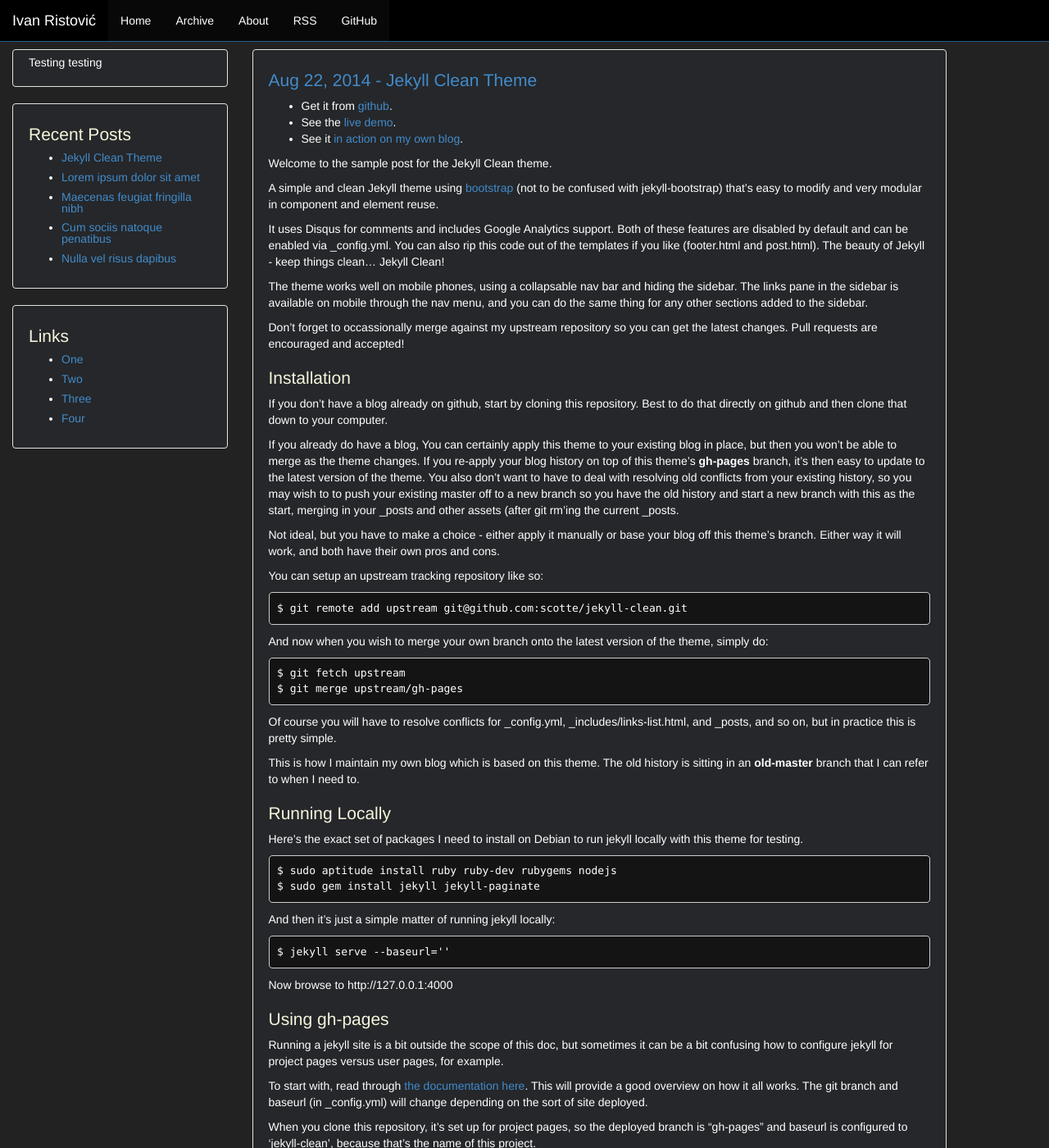
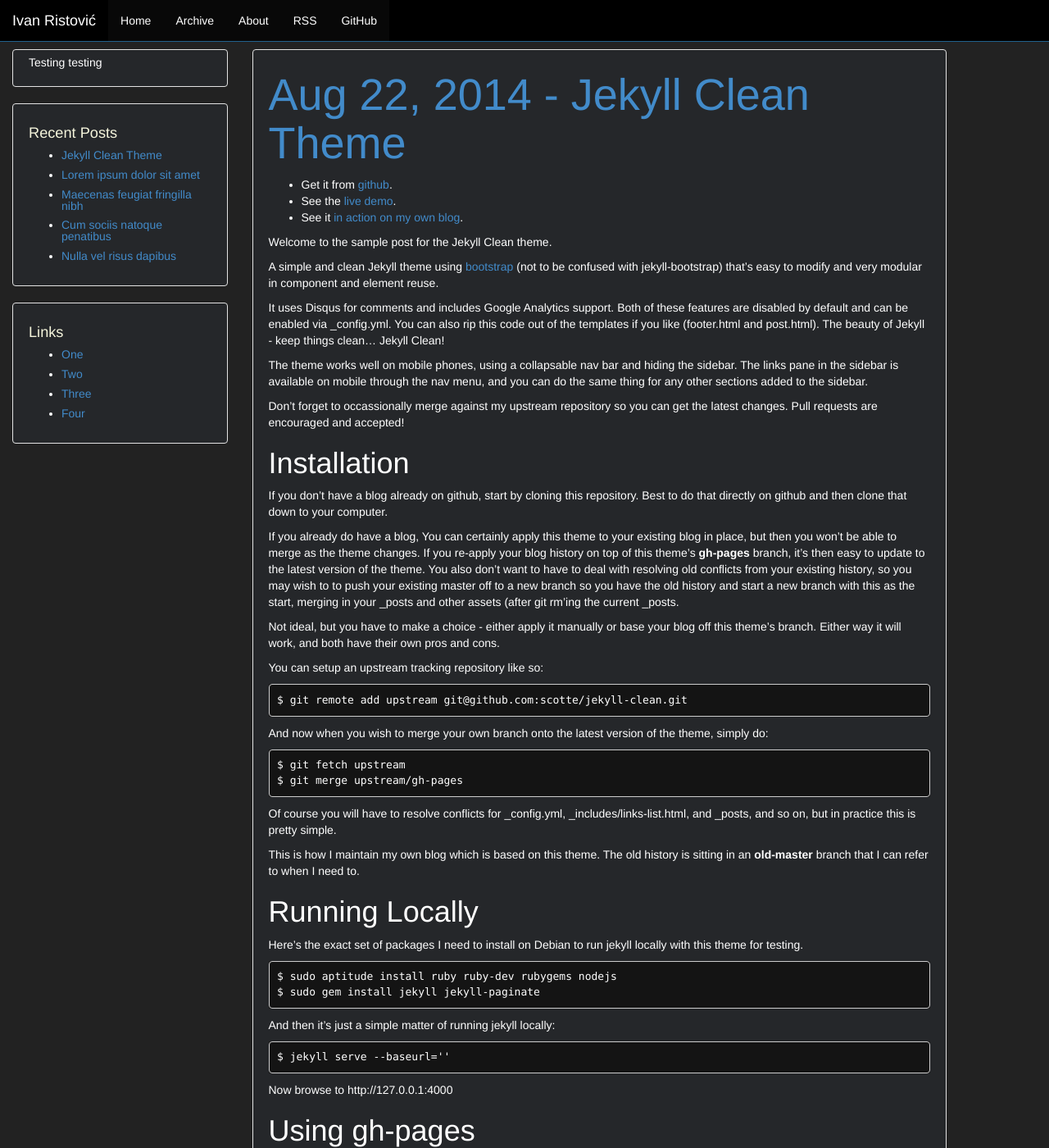
Before and after one commit to ivan-ristovic/ivan-ristovic.github.io, a Jekyll site: the page built from index.html, in a window 1280 px wide and 1400 px high. Shown: the whole window at 82% size. Built offline with Jekyll 4.4.1, drawn with Linux system fonts in a browser that asks for light colours; the list of posts is cut into pages by our own code.

Commit message:
Style changes

```diff
--- a/css/theme.css
+++ b/css/theme.css
@@ -67,7 +67,6 @@
     padding-top: 5px;
 }
 
-.well h1 {
-    color: beige;
+.well h1 :not(.sidebar) {
     font-size: 1.5em;
 }
```
